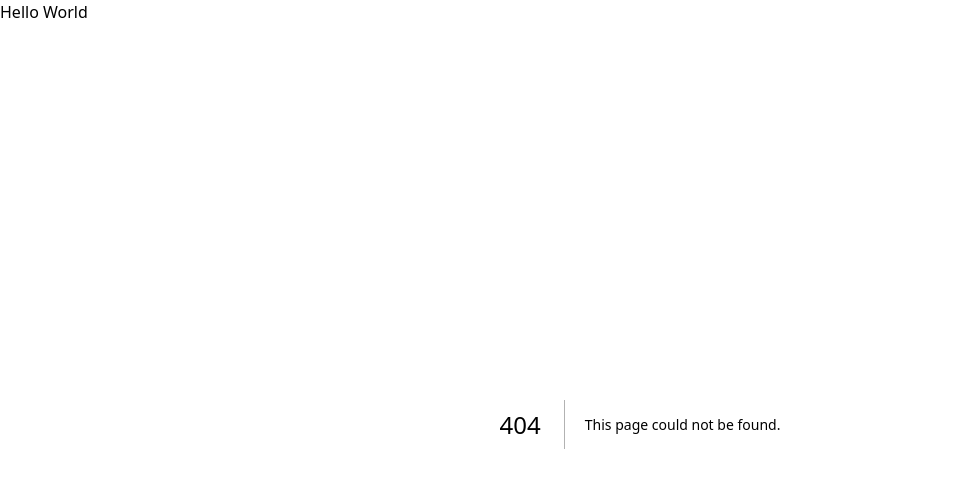
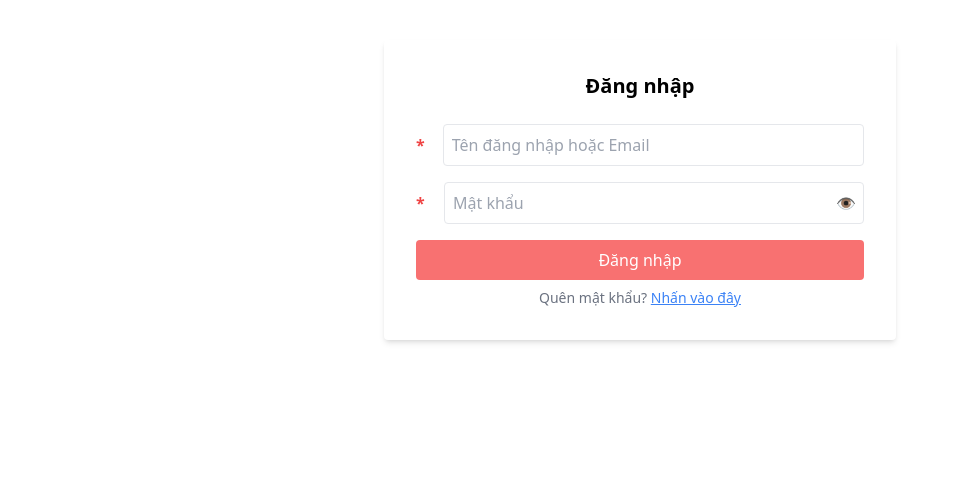
Before and after one commit to THoai05/travel-booking-website, a Next.js app in the folder bookinghotel-fe/: page /login in a window 1280 px wide. Before the commit this address had no page. Shown: the top 488 px of the page, without its empty margins (0-954 px from the left). Built offline with nearby package versions, Linux system fonts and the light colour scheme.

Commit message:
tao from dang nhap va thuc hien chuc nang login thanh cong : C:\xampp\htdocs\travel-booking-website\bookinghotel-fe\src\app\login

```diff
--- a/bookinghotel-fe/src/app/layout.tsx
+++ b/bookinghotel-fe/src/app/layout.tsx
@@ -14,7 +14,7 @@ export default function RootLayout({
   return (
     <html lang="en">
       <body>
-        <h1>Hello World</h1>
+
         {children}
       </body>
     </html>
--- /dev/null
+++ b/bookinghotel-fe/src/app/login/page.tsx
@@ -0,0 +1,158 @@
+"use client";
+
+import { useState } from "react";
+
+export default function LoginPage() {
+  const [formData, setFormData] = useState({
+    usernameOrEmail: "",
+    password: "",
+  });
+  const [loading, setLoading] = useState(false);
+  const [toast, setToast] = useState<{ message: string; type: "success" | "error" | "info" } | null>(null);
+  const [showPassword, setShowPassword] = useState(false);
+
+  const handleChange = (e: React.ChangeEvent<HTMLInputElement>) => {
+    setFormData({
+      ...formData,
+      [e.target.name]: e.target.value,
+    });
+  };
+
+	 const handleSubmit = async (e: React.FormEvent) => {
+	  e.preventDefault();
+	  setToast(null);
+
+	  // Kiểm tra mật khẩu ≥ 8 ký tự
+	  if (formData.password.length < 8) {
+		setToast({ message: "Mật khẩu phải từ 8 ký tự trở lên", type: "error" });
+		return;
+	  }
+
+	  setLoading(true);
+
+	  try {
+		// Giả lập delay 2.5s để xem loading
+		await new Promise((resolve) => setTimeout(resolve, 2500));
+
+		const res = await fetch(`${process.env.NEXT_PUBLIC_API_URL}/users/login`, {
+		  method: "POST",
+		  headers: { "Content-Type": "application/json" },
+		  body: JSON.stringify(formData),
+		});
+
+		const data = await res.json();
+		setLoading(false);
+
+		if (res.ok) {
+		  setToast({ message: "Đăng nhập thành công 🎉", type: "success" });
+		  setFormData({ usernameOrEmail: "", password: "" });
+		} else {
+		  setToast({ message: "Đăng nhập thất bại: " + data.message, type: "error" });
+		}
+	  } catch (err) {
+		setLoading(false);
+		setToast({ message: "Lỗi kết nối server ❌", type: "error" });
+	  }
+	};
+
+
+  const refreshToast = () => setToast(null); // reset thông báo
+
+  return (
+    <div className="max-w-lg mx-auto mt-10 bg-white shadow-md rounded p-8 relative">
+      <h2 className="text-xl font-semibold mb-6 text-center">Đăng nhập</h2>
+
+      <form onSubmit={handleSubmit} className="space-y-4">
+        <div className="flex items-center">
+          <label className="w-5 font-semibold text-red-500">*</label>
+          <input
+            type="text"
+            name="usernameOrEmail"
+            placeholder="Tên đăng nhập hoặc Email"
+            value={formData.usernameOrEmail}
+            onChange={handleChange}
+            className="w-full border p-2 rounded ml-2"
+            required
+          />
+        </div>
+
+        <div className="flex items-center">
+          <label className="w-5 font-semibold text-red-500">*</label>
+          <div className="relative flex-1 ml-2">
+            <input
+              type={showPassword ? "text" : "password"}
+              name="password"
+              placeholder="Mật khẩu"
+              value={formData.password}
+              onChange={handleChange}
+              className="w-full border p-2 rounded pr-10"
+              required
+            />
+            <button
+              type="button"
+              className="absolute right-2 top-1/2 transform -translate-y-1/2 text-gray-500"
+              onClick={() => setShowPassword(!showPassword)}
+            >
+              {showPassword ? "🙈" : "👁️"}
+            </button>
+          </div>
+        </div>
+
+        <button
+          type="submit"
+          className="w-full bg-red-400 text-white py-2 rounded hover:bg-red-600 relative"
+          disabled={loading}
+        >
+          {loading ? (
+            <div className="flex items-center justify-center">
+              <svg
+                className="animate-spin h-5 w-5 mr-2 text-white"
+                xmlns="http://www.w3.org/2000/svg"
+                fill="none"
+                viewBox="0 0 24 24"
+              >
+                <circle
+                  className="opacity-25"
+                  cx="12"
+                  cy="12"
+                  r="10"
+                  stroke="currentColor"
+                  strokeWidth="4"
+                ></circle>
+                <path
+                  className="opacity-75"
+                  fill="currentColor"
+                  d="M4 12a8 8 0 018-8v4l3-3-3-3v4a8 8 0 018 8h-4l3 3-3 3h4a8 8 0 01-8 8v-4l-3 3 3 3v-4a8 8 0 01-8-8z"
+                ></path>
+              </svg>
+              Đang đăng nhập...
+            </div>
+          ) : (
+            "Đăng nhập"
+          )}
+        </button>
+      </form>
+
+      {/* Toast / thông báo nhỏ */}
+      {toast && (
+        <div
+          className={`fixed bottom-5 right-5 px-4 py-3 rounded shadow-md text-white flex items-center space-x-2 ${
+            toast.type === "success" ? "bg-green-500" : "bg-red-500"
+          }`}
+        >
+          <span>{toast.message}</span>
+          <button onClick={refreshToast} className="text-white hover:text-gray-200 ml-2">
+            ❌
+          </button>
+        </div>
+      )}
+	<p className="text-sm text-center mt-2 text-gray-500">
+          Quên mật khẩu?{" "}
+          <a href="/forgot-password" className="text-blue-500 underline">
+            Nhấn vào đây
+          </a>
+    </p>
+    </div>
+
+  );
+}
```
